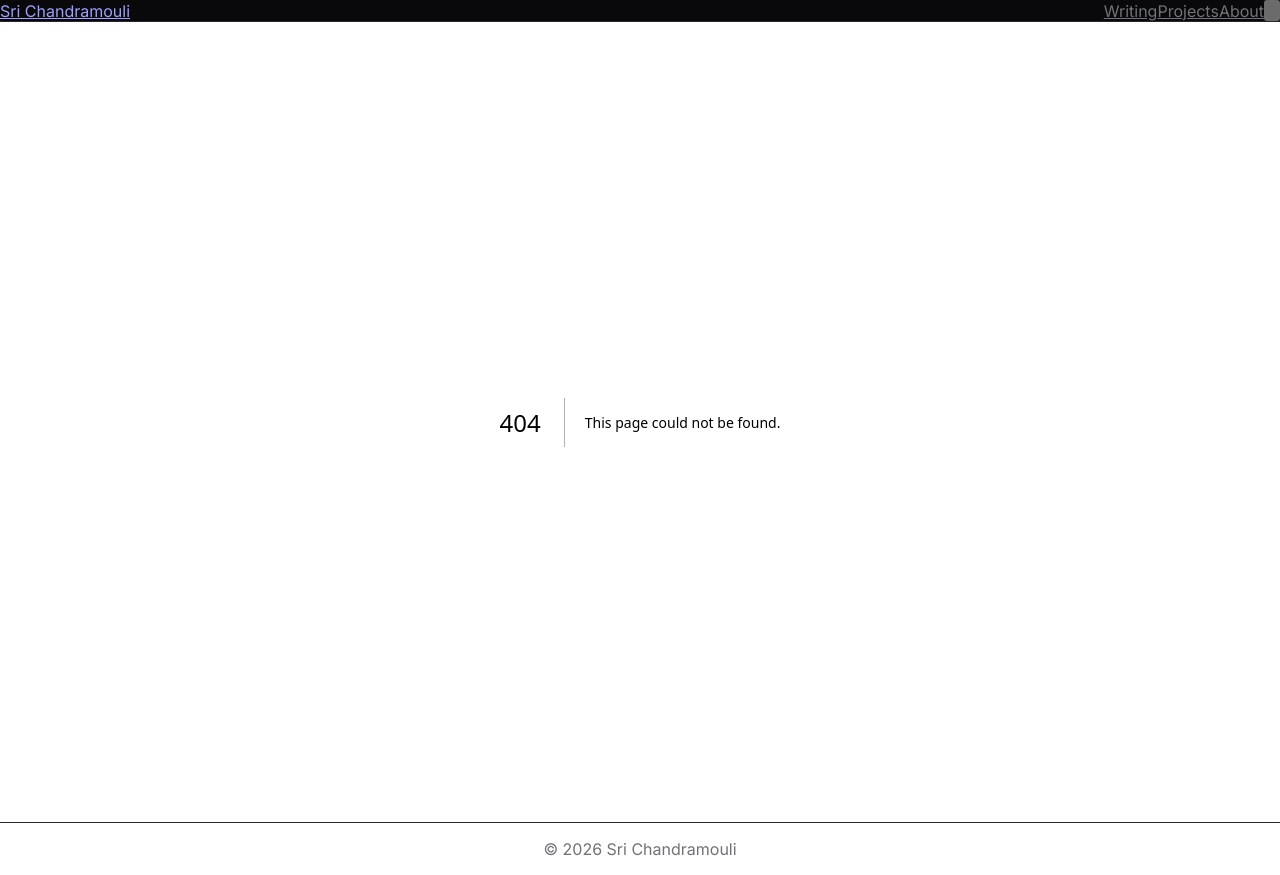
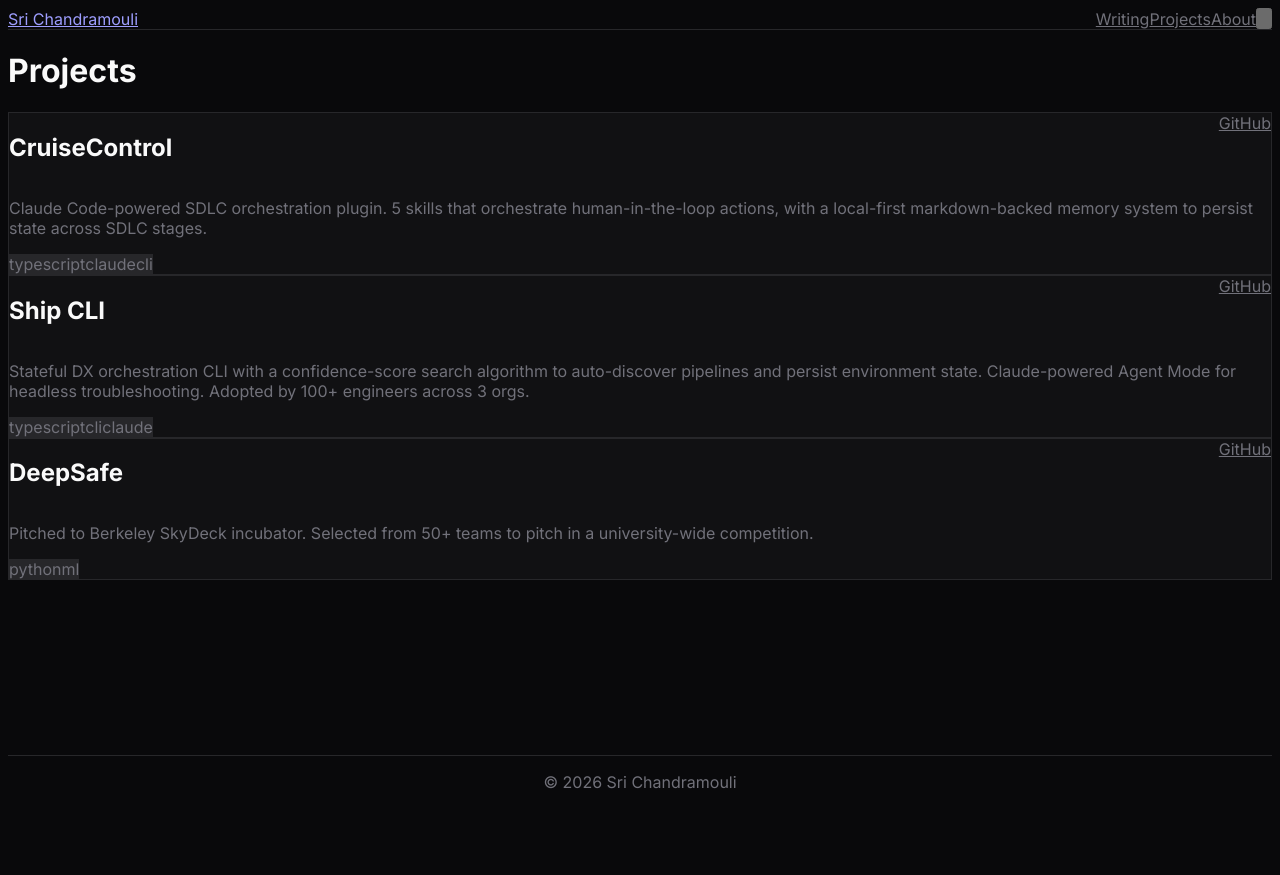
Before and after one commit to sri-c9/personal-website, a Next.js app: page /projects in a window 1280 px wide. Before the commit this address had no page. After the commit the page ends 816 px from the top, so only its background shows below. Built offline with nearby package versions, Linux system fonts and the light colour scheme.

Commit message:
feat: add projects page with card grid

```diff
--- /dev/null
+++ b/src/app/projects/page.tsx
@@ -0,0 +1,75 @@
+import type { Metadata } from 'next';
+import Link from 'next/link';
+import { getAllProjects } from '@/lib/projects';
+import { Card } from '@/components/card';
+
+export const metadata: Metadata = {
+  title: 'Projects — Sri Chandramouli',
+  description: "Things I've built.",
+};
+
+export default function Projects() {
+  const projects = getAllProjects();
+
+  return (
+    <div className="mx-auto max-w-3xl px-4 sm:px-8 py-16">
+      <div className="space-y-12">
+        <h1 className="text-3xl font-bold tracking-tight">Projects</h1>
+
+        {projects.length === 0 ? (
+          <p style={{ color: 'var(--muted)' }}>Coming soon.</p>
+        ) : (
+          <div className="grid grid-cols-1 sm:grid-cols-2 gap-4">
+            {projects.map((project) => (
+              <Card key={project.name} className="space-y-3">
+                <div className="flex items-start justify-between gap-2">
+                  <h2 className="font-semibold">{project.name}</h2>
+                  <div className="flex items-center gap-3 shrink-0">
+                    {project.github && (
+                      <Link
+                        href={project.github}
+                        target="_blank"
+                        rel="noopener noreferrer"
+                        className="text-xs font-mono transition-opacity hover:opacity-70"
+                        style={{ color: 'var(--muted)' }}
+                      >
+                        GitHub
+                      </Link>
+                    )}
+                    {project.url && (
+                      <Link
+                        href={project.url}
+                        target="_blank"
+                        rel="noopener noreferrer"
+                        className="text-xs font-mono transition-opacity hover:opacity-70"
+                        style={{ color: 'var(--accent)' }}
+                      >
+                        Live ↗
+                      </Link>
+                    )}
+                  </div>
+                </div>
+
+                <p className="text-sm" style={{ color: 'var(--muted)' }}>
+                  {project.description}
+                </p>
+
+                <div className="flex flex-wrap gap-2 pt-1">
+                  {project.tags.map((tag) => (
+                    <span
+                      key={tag}
+                      className="text-xs font-mono px-2 py-0.5 rounded"
+                      style={{ backgroundColor: 'var(--border)', color: 'var(--muted)' }}
+                    >
+                      {tag}
+                    </span>
+                  ))}
+                </div>
+              </Card>
+            ))}
+          </div>
+        )}
+      </div>
+    </div>
+  );
+}
```
